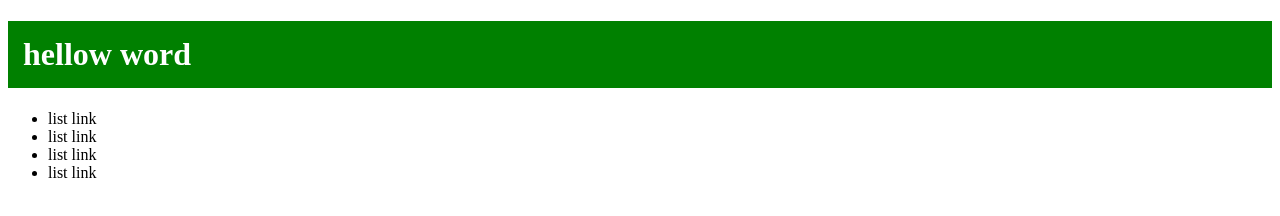
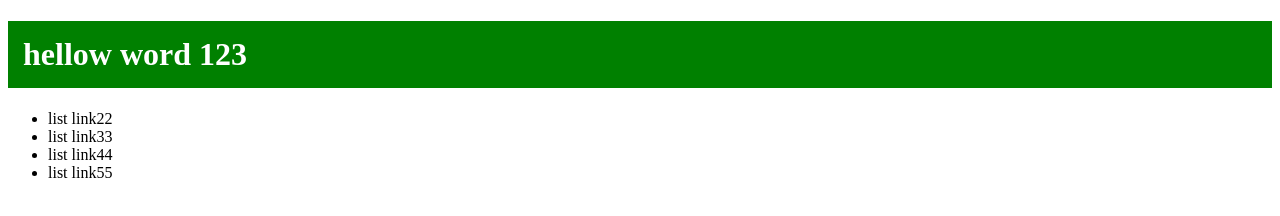
Before and after one commit to STAFFVS/shop-project, a plain HTML site: page index.html in a window 1280 px wide. Drawn offline with Linux system fonts and the light colour scheme.

Commit message:
edit h1 text

```diff
--- a/index.html
+++ b/index.html
@@ -8,12 +8,12 @@
     <link rel="stylesheet" href="style.css" />
   </head>
   <body>
-    <h1>hellow word</h1>
+    <h1>hellow word 123</h1>
     <ul>
-      <li>list link</li>
-      <li>list link</li>
-      <li>list link</li>
-      <li>list link</li>
+      <li>list link22</li>
+      <li>list link33</li>
+      <li>list link44</li>
+      <li>list link55</li>
     </ul>
   </body>
 </html>
```
